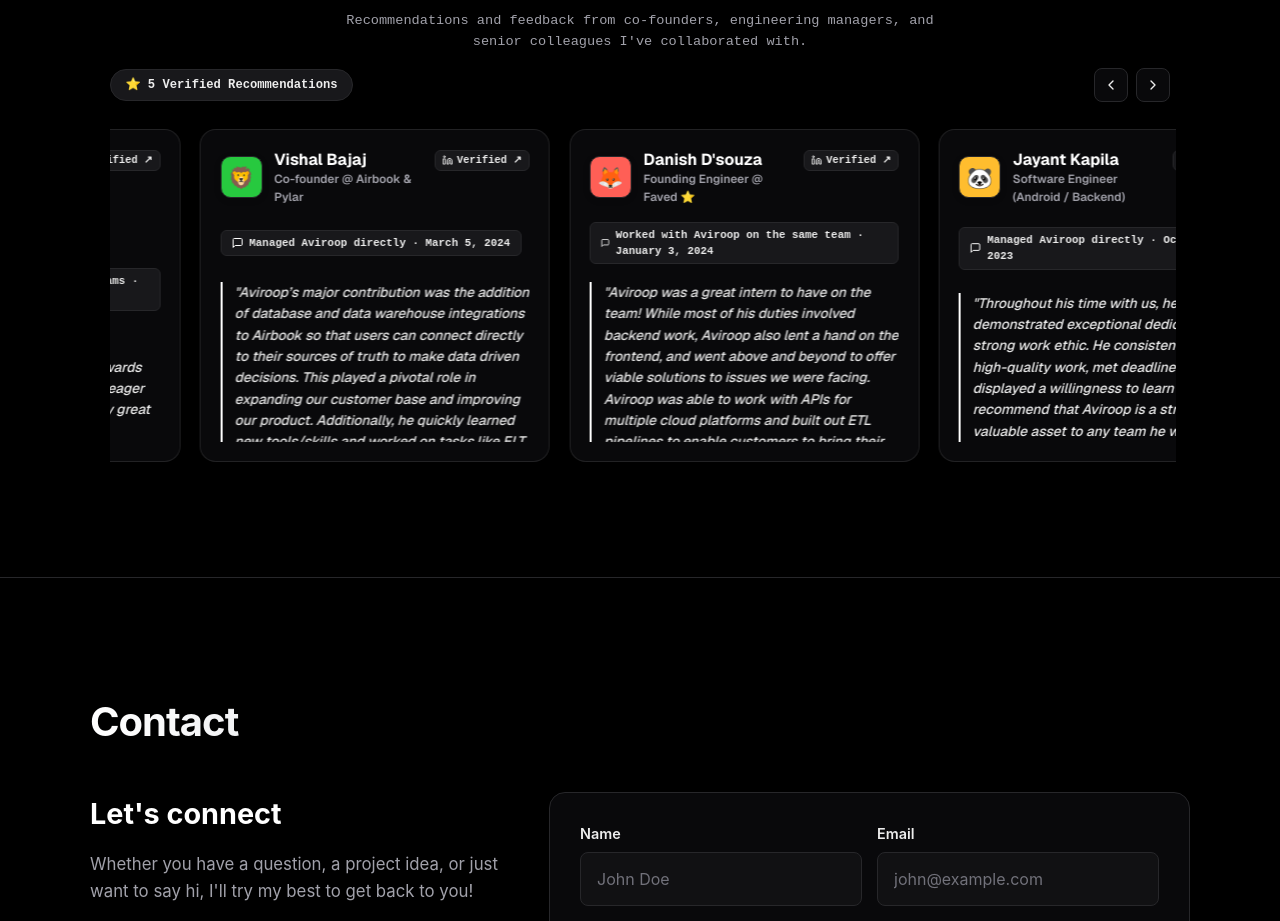
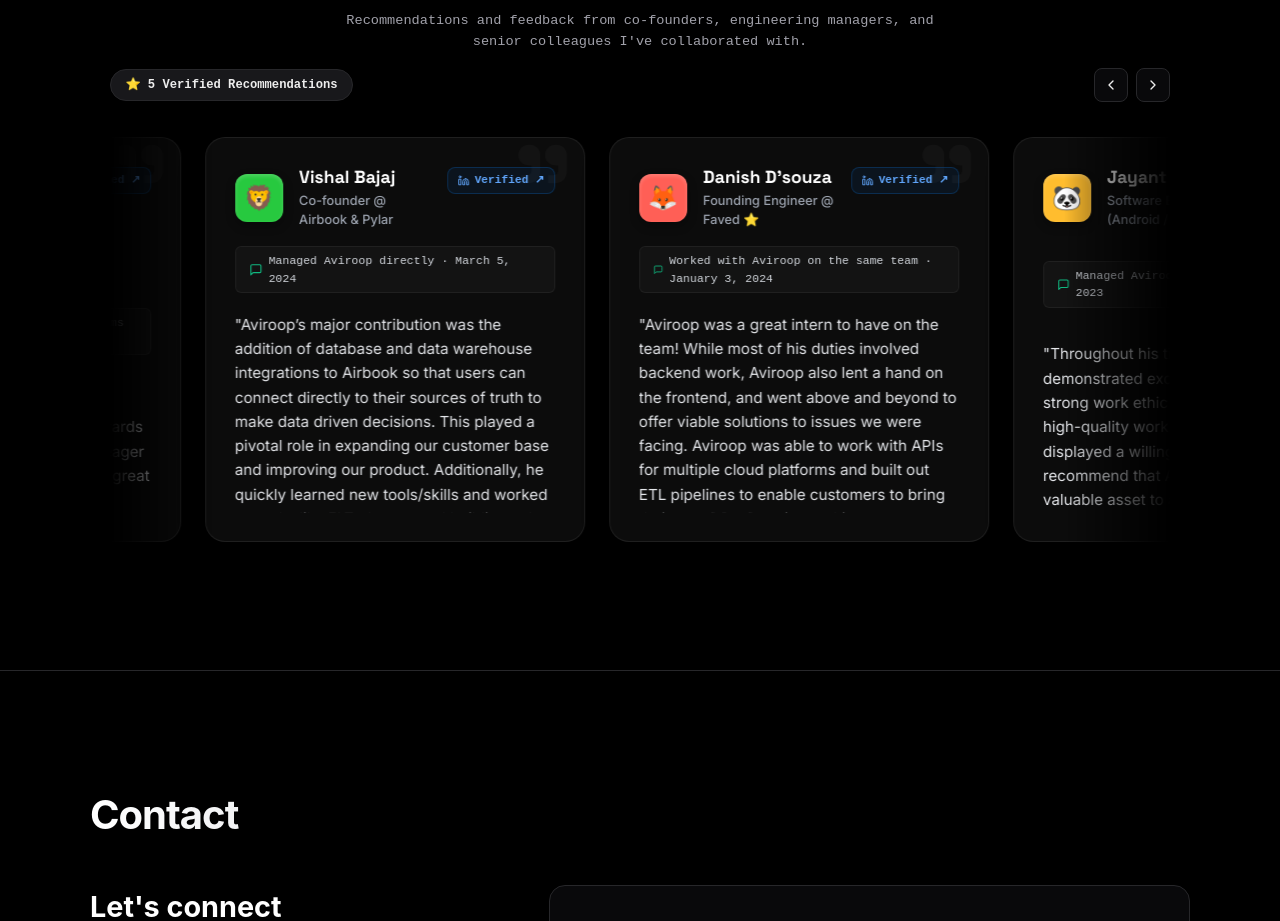
Before and after one commit to Aviroop-001/Portfolio, a React (Create React App) app: page / in a window 1280 px wide. Shown: the part 4833-5754 px from the top of the page. Built offline with nearby package versions, Linux system fonts and the light colour scheme.

Commit message:
DTP-106 feat: redesign testimonials to ultra-modern bento box style

```diff
--- a/src/components/styling_files/testimonials.scss
+++ b/src/components/styling_files/testimonials.scss
@@ -110,18 +110,20 @@
     width: 100%;
     overflow-x: auto;
     position: relative;
-    padding: 0.5rem 0.2rem 1.2rem 0.2rem;
+    padding: 1rem 0 2rem 0;
     scroll-behavior: smooth;
 
-    // Scrollbar hidden
+    // Create a smooth fade out on the left and right edges
+    mask-image: linear-gradient(to right, transparent, black 10%, black 90%, transparent);
+    -webkit-mask-image: linear-gradient(to right, transparent, black 10%, black 90%, transparent);
+
     &::-webkit-scrollbar {
       display: none;
     }
 
-    // Marquee Track
     .marquee-track {
       display: flex;
-      gap: 1.2rem;
+      gap: 1.5rem;
       width: max-content;
       animation: marqueeScroll 45s linear infinite;
 
@@ -130,77 +132,94 @@
       }
     }
 
-    // Modern Glassmorphism Testimonial Card
+    // Ultra-Modern Bento Box Testimonial Card
     .testimonial-card-horizontal {
-      width: 350px;
+      position: relative;
+      width: 380px;
       flex-shrink: 0;
-      background-color: var(--card-bg);
-      backdrop-filter: blur(16px);
-      -webkit-backdrop-filter: blur(16px);
-      border: 1px solid var(--glass-border);
-      border-radius: 16px;
-      padding: 1.2rem;
-      box-shadow: var(--shadow-card);
-      transition: all 0.18s ease;
+      background: rgba(20, 20, 20, 0.6);
+      backdrop-filter: blur(20px);
+      -webkit-backdrop-filter: blur(20px);
+      border: 1px solid rgba(255, 255, 255, 0.08);
+      border-radius: 20px;
+      padding: 1.8rem;
+      box-shadow: 0 10px 30px rgba(0, 0, 0, 0.2);
+      transition: all 0.3s cubic-bezier(0.25, 0.8, 0.25, 1);
       display: flex;
       flex-direction: column;
       justify-content: space-between;
       box-sizing: border-box;
+      overflow: hidden;
+
+      // Giant watermark quote mark
+      &::before {
+        content: '"';
+        position: absolute;
+        top: -10px;
+        right: 10px;
+        font-size: 8rem;
+        font-family: 'Space Grotesk', sans-serif;
+        color: rgba(255, 255, 255, 0.03);
+        z-index: 0;
+        line-height: 1;
+        pointer-events: none;
+      }
 
       @media (max-width: 600px) {
-        width: 300px;
-        padding: 1rem;
+        width: 320px;
+        padding: 1.4rem;
       }
 
       &:hover {
-        transform: translateY(-3px);
-        box-shadow: 0 12px 28px -6px rgba(0, 0, 0, 0.15);
-        border-color: var(--border-strong);
+        transform: translateY(-5px);
+        box-shadow: 0 15px 40px rgba(16, 185, 129, 0.1);
+        border-color: rgba(16, 185, 129, 0.3);
       }
 
       .card-top-row {
+        position: relative;
+        z-index: 1;
         display: flex;
         justify-content: space-between;
         align-items: flex-start;
-        gap: 0.6rem;
-        margin-bottom: 0.75rem;
+        gap: 0.8rem;
+        margin-bottom: 1rem;
 
         .author-meta {
           display: flex;
           align-items: center;
-          gap: 0.75rem;
+          gap: 1rem;
 
           .author-avatar-animal {
-            width: 40px;
-            height: 40px;
-            border: 1px solid var(--border-color);
-            border-radius: 10px;
+            width: 48px;
+            height: 48px;
+            border-radius: 12px;
             display: flex;
             align-items: center;
             justify-content: center;
-            font-size: 1.3rem;
-            box-shadow: 0 2px 8px rgba(0,0,0,0.06);
+            font-size: 1.5rem;
+            box-shadow: inset 0 2px 4px rgba(255, 255, 255, 0.2), 0 4px 10px rgba(0, 0, 0, 0.3);
             flex-shrink: 0;
           }
 
           .author-titles {
             display: flex;
             flex-direction: column;
-            gap: 1px;
+            gap: 3px;
 
             .author-name {
-              font-family: $font-heading;
-              font-size: 1rem;
-              font-weight: 800;
-              color: var(--title-color);
+              font-family: 'Space Grotesk', sans-serif;
+              font-size: 1.1rem;
+              font-weight: 700;
+              color: #fff;
               line-height: 1.2;
             }
 
             .author-role {
-              font-family: $font-body;
-              font-size: 0.74rem;
-              font-weight: 600;
-              color: var(--subtext-color);
+              font-family: 'Inter', sans-serif;
+              font-size: 0.8rem;
+              font-weight: 500;
+              color: #9ca3af;
             }
           }
         }
@@ -208,60 +227,74 @@
         .linkedin-verified-badge {
           display: inline-flex;
           align-items: center;
-          gap: 0.25rem;
-          background-color: var(--secondary-bg);
-          border: 1px solid var(--border-color);
-          border-radius: 6px;
-          padding: 2px 7px;
-          font-family: $font-mono;
-          font-size: 0.65rem;
-          font-weight: 700;
-          color: var(--text-color);
+          gap: 0.3rem;
+          background-color: rgba(10, 102, 194, 0.1);
+          border: 1px solid rgba(10, 102, 194, 0.3);
+          border-radius: 8px;
+          padding: 4px 10px;
+          font-family: 'JetBrains Mono', monospace;
+          font-size: 0.7rem;
+          font-weight: 600;
+          color: #60a5fa; // LinkedIn Blue tint
           text-decoration: none;
           white-space: nowrap;
+          transition: all 0.2s ease;
 
           &:hover {
-            background-color: var(--accent-yellow);
-            color: var(--btn-text-on-yellow);
+            background-color: rgba(10, 102, 194, 0.2);
+            border-color: rgba(10, 102, 194, 0.5);
+            color: #fff;
           }
         }
       }
 
       // Relationship Info Banner
       .relationship-banner {
+        position: relative;
+        z-index: 1;
         display: inline-flex;
         align-items: center;
-        gap: 0.35rem;
-        background-color: var(--secondary-bg);
-        border: 1px solid var(--border-color);
+        gap: 0.4rem;
+        background-color: rgba(255, 255, 255, 0.03);
+        border: 1px solid rgba(255, 255, 255, 0.05);
         border-radius: 6px;
-        padding: 0.25rem 0.65rem;
-        font-family: $font-mono;
-        font-size: 0.68rem;
-        font-weight: 600;
-        color: var(--text-color);
-        margin-bottom: 0.85rem;
+        padding: 0.35rem 0.8rem;
+        font-family: 'JetBrains Mono', monospace;
+        font-size: 0.72rem;
+        font-weight: 500;
+        color: #d1d5db;
+        margin-bottom: 1.2rem;
         width: fit-content;
 
         .banner-icon {
-          font-size: 0.75rem;
-          color: var(--accent-yellow);
+          font-size: 0.85rem;
+          color: #10b981; // Neon green
         }
       }
 
       // Review Quote Body
       .card-quote-body {
-        font-family: $font-body;
-        font-size: 0.86rem;
-        color: var(--text-color);
-        line-height: 1.55;
-        font-style: italic;
-        font-weight: 450;
+        position: relative;
+        z-index: 1;
+        font-family: 'Inter', sans-serif;
+        font-size: 0.95rem;
+        color: #e5e7eb;
+        line-height: 1.6;
+        font-style: normal; // Remove italics for a cleaner modern look
+        font-weight: 400;
         margin: 0;
-        padding-left: 0.75rem;
-        border-left: 2.5px solid var(--accent-yellow);
+        padding: 0;
+        border-left: none; // Remove border
         overflow-y: auto;
-        max-height: 160px;
+        max-height: 200px;
+
+        &::-webkit-scrollbar {
+          width: 4px;
+        }
+        &::-webkit-scrollbar-thumb {
+          background: rgba(255, 255, 255, 0.1);
+          border-radius: 4px;
+        }
       }
     }
   }
```
